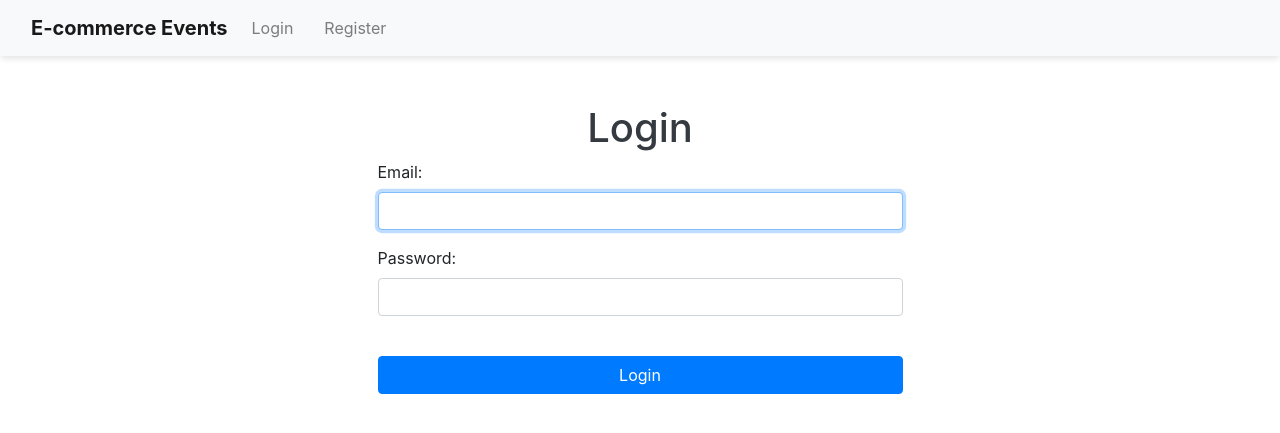
After one commit to melan60/EventsAppPHP, a Symfony app: template project/templates/security/login.html.twig in a window 1280 px wide. The commit adds this page. Shown: the top 433 px of the page. Run offline with Twig, Linux system fonts and the light colour scheme; the template is opened without the code that fills it, so the values that code supplies are empty; some libraries are stand-ins or nearby versions.

Commit message:
Login fonctionnel

```diff
--- a/project/config/routes.yaml
+++ b/project/config/routes.yaml
@@ -3,3 +3,7 @@ controllers:
         path: ../src/Controller/
         namespace: App\Controller
     type: attribute
+
+app_login:
+    path: /login
+    controller: App\Controller\SecurityController::login
--- a/project/src/DataFixtures/DataFixtures.php
+++ b/project/src/DataFixtures/DataFixtures.php
@@ -17,8 +17,7 @@ class DataFixtures extends Fixture
         $this->passwordHasher = $passwordHasher;
     }
 
-    public function load(ObjectManager $manager)
-    {
+    public function load(ObjectManager $manager) {
         // Create some users
         for ($i = 1; $i <= 5; $i++) {
             $user = new User();
@@ -26,7 +25,6 @@ class DataFixtures extends Fixture
             $user->setPrenom('Prenom' . $i);
             $user->setEmail('user' . $i . '@example.com');
             $user->setPassword($this->passwordHasher->hashPassword($user, 'password' . $i));
-
             $manager->persist($user);
         }
 
--- a/project/templates/base.html.twig
+++ b/project/templates/base.html.twig
@@ -14,14 +14,14 @@
     <nav class="navbar navbar-expand-lg navbar-light bg-light">
         <div class="container-fluid">
             <a class="navbar-brand" href="{{ path('home') }}">E-commerce Events</a>
-            <button class="navbar-toggler" type="button" data-bs-toggle="collapse" data-bs-target="#navbarNav" aria-controls="navbarNav" aria-expanded="false" aria-label="Toggle navigation">
+            <button class="navbar-toggler" type="button" data-toggle="collapse" data-target="#navbarNav" aria-controls="navbarNav" aria-expanded="false" aria-label="Toggle navigation">
                 <span class="navbar-toggler-icon"></span>
             </button>
             <div class="collapse navbar-collapse" id="navbarNav">
                 <ul class="navbar-nav ms-auto">
                     {% if app.user %}
                         <li class="nav-item">
-                            <a class="nav-link" href="#">{{ app.user.username }}</a>
+                            <a class="nav-link" href="#">{{ app.user.prenom }} {{ app.user.nom }}</a>
                         </li>
                         <li class="nav-item">
                             <a class="nav-link" href="{{ path('app_logout') }}">Logout</a>
@@ -49,6 +49,7 @@
 {#</footer>#}
 
 {% block javascripts %}
+    <script src="https://code.jquery.com/jquery-3.3.1.slim.min.js" integrity="sha384-q8i/X+965DzO0rT7abK41JStQIAqVgRVzpbzo5smXKp4YfRvH+8abtTE1Pi6jizo" crossorigin="anonymous"></script>
     <script src="https://cdn.jsdelivr.net/npm/popper.js@1.14.7/dist/umd/popper.min.js" integrity="sha384-UO2eT0CpHqdSJQ6hJty5KVphtPhzWj9WO1clHTMGa3JDZwrnQq4sF86dIHNDz0W1" crossorigin="anonymous"></script>
     <script src="https://cdn.jsdelivr.net/npm/bootstrap@4.3.1/dist/js/bootstrap.min.js" integrity="sha384-JjSmVgyd0p3pXB1rRibZUAYoIIy6OrQ6VrjIEaFf/nJGzIxFDsf4x0xIM+B07jRM" crossorigin="anonymous"></script>
 {% endblock %}
--- /dev/null
+++ b/project/templates/security/login.html.twig
@@ -0,0 +1,32 @@
+{% extends 'base.html.twig' %}
+
+{% block title %}Login{% endblock %}
+
+{% block body %}
+    <div class="container mt-5">
+        <h1 class="text-center">Login</h1>
+        <div class="row justify-content-center">
+            <div class="col-md-6">
+                {% if error %}
+                    <div class="alert alert-danger">{{ error.messageKey|trans(error.messageData, 'security') }}</div>
+                {% endif %}
+
+                <form action="{{ path('app_login') }}" method="post">
+                    <div class="form-group">
+                        <label for="email">Email:</label>
+                        <input type="text" id="email" name="_email" class="form-control" value="{{ last_username }}" required autofocus>
+                    </div>
+
+                    <div class="form-group mt-3">
+                        <label for="password">Password:</label>
+                        <input type="password" id="password" name="_password" class="form-control" required>
+                    </div>
+
+                    <input type="hidden" name="_csrf_token" value="{{ csrf_token('authenticate') }}">
+
+                    <button type="submit" class="btn btn-primary mt-4 w-100">Login</button>
+                </form>
+            </div>
+        </div>
+    </div>
+{% endblock %}
```
Also changed, not shown: project/migrations/Version20240608124439.php (added, +37 -0 lines), project/src/Controller/EventsController.php (+13 -0 lines), project/src/Controller/SecurityController.php (+9 -8 lines), project/src/Entity/User.php (+1 -16 lines), project/src/Security/AppAuthenticator.php (added, +59 -0 lines), project/templates/security/index.html.twig (deleted, +0 -20 lines), 2 other files.
